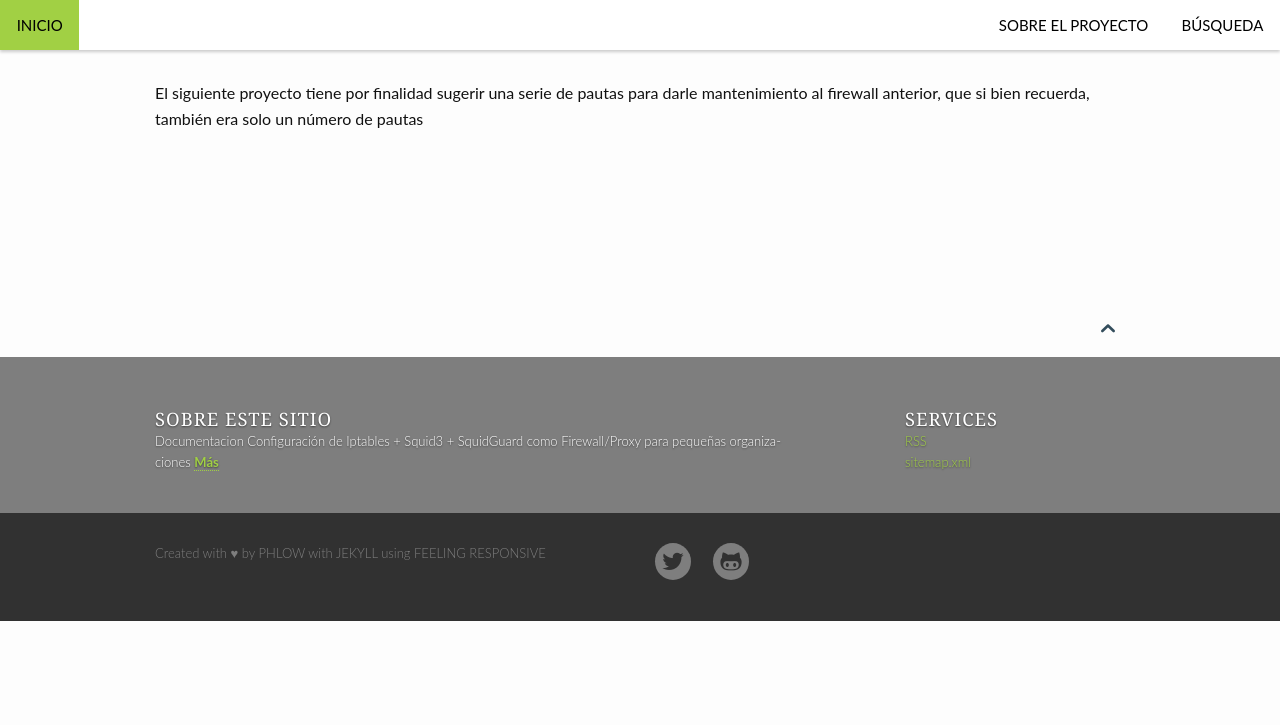
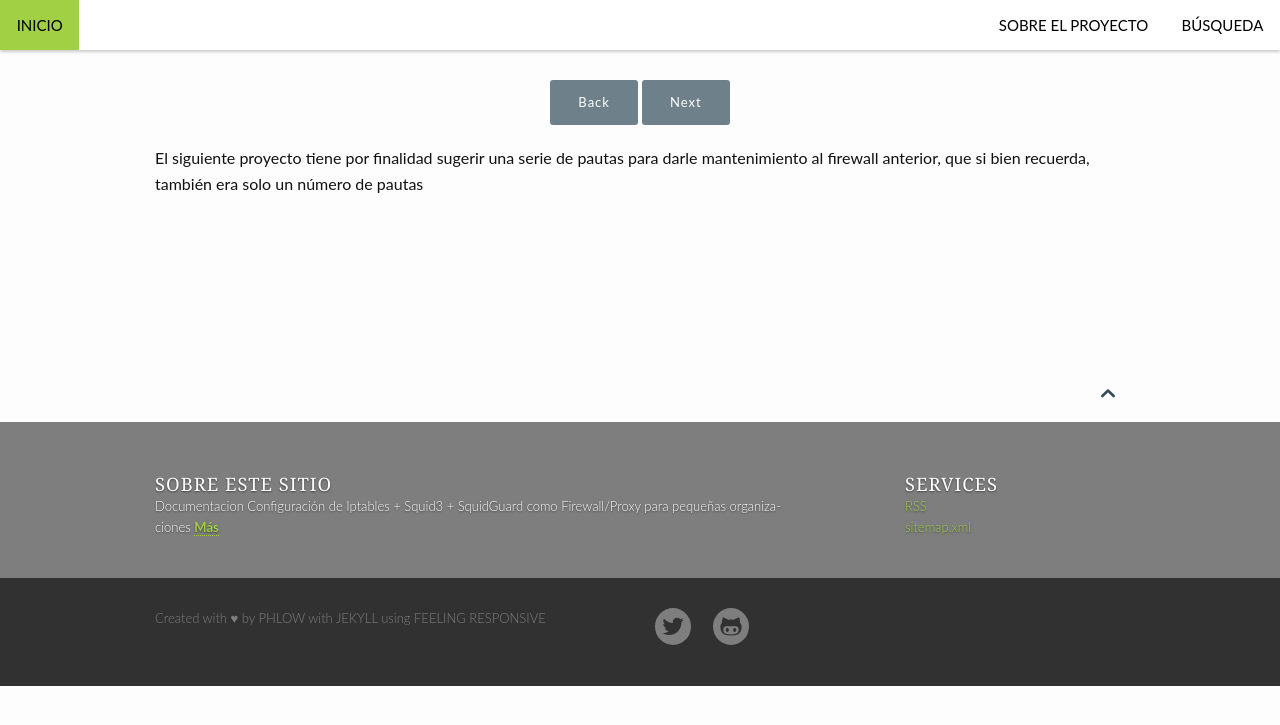
Before and after one commit to VTacius/firewall, a Jekyll site: the page built from _manual/index.md, in a window 1280 px wide. Shown: the top 725 px of the page. Built offline with Jekyll 4.4.1, drawn with Linux system fonts in a browser that asks for light colours.

Commit message:
include navigation.html parametrizado para que funcione con cualquier colección

```diff
--- a/_includes/navegacion_docs.html
+++ b/_includes/navegacion_docs.html
@@ -1,5 +1,5 @@
 <center><nav id="pagination-centered">
-{% assign items = (site.instalacion | sort: 'orden') %}
+{% assign items = (site[page.collection] | sort: 'orden') %}
 {% for document in items %}
     {% assign document_url = document.url %}
     {% if document_url == page.url %}
```
